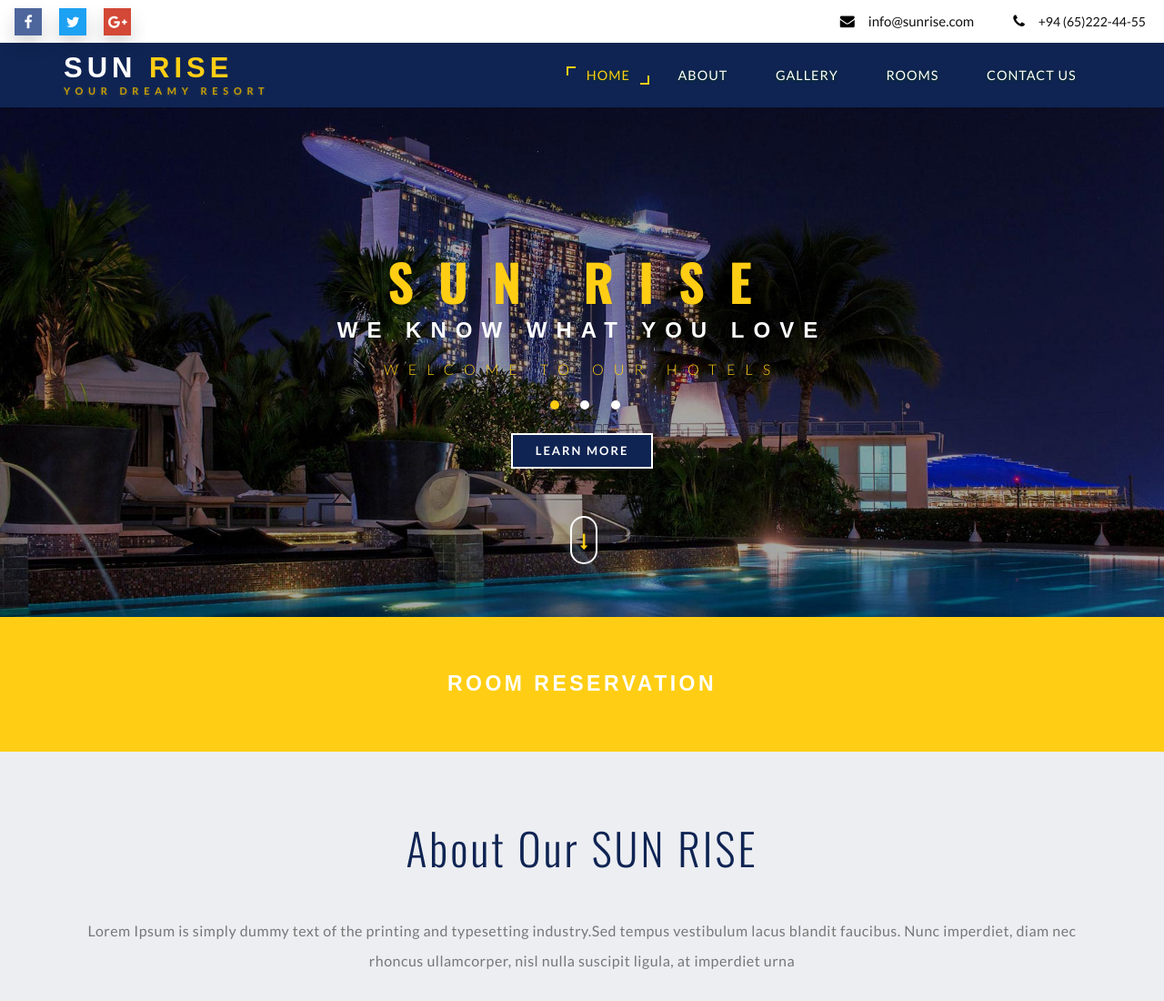
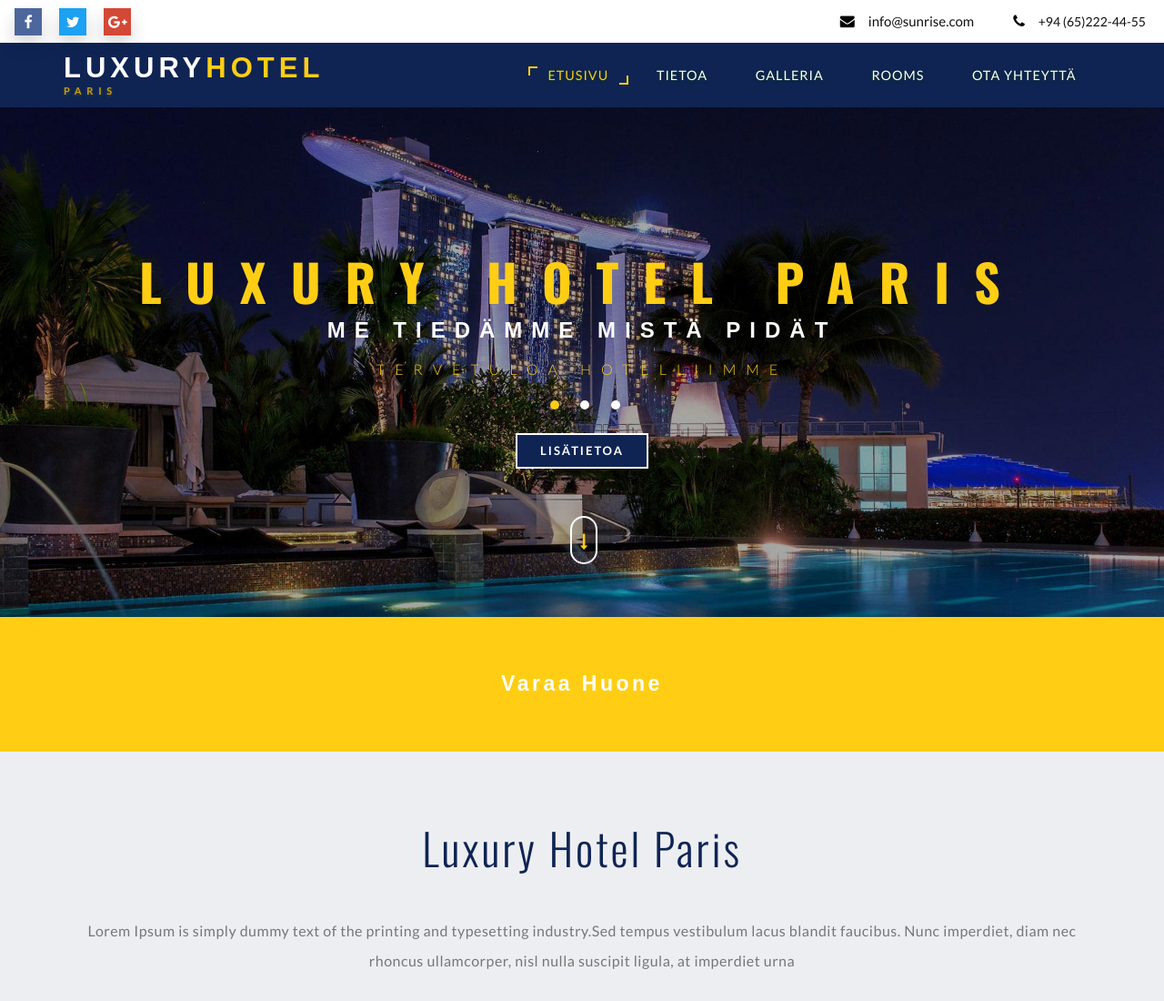
Before and after one commit to hhdigiproj18/hotel, a PHP site: page / in a window 1280 px wide. Shown: the top 1100 px of the page at 91% size. Run offline with PHP 8.4, Linux system fonts and the light colour scheme; some web fonts are replaced.

Commit message:
sisältöä suomennettu
käännöksiä

```diff
--- a/index.php
+++ b/index.php
@@ -55,17 +55,17 @@ include('db.php');
 						<span class="icon-bar"></span>
 						<span class="icon-bar"></span>
 					</button>
-					<h1><a class="navbar-brand" href="index.php">SUN <span>RISE</span><p class="logo_w3l_agile_caption">Your Dreamy Resort</p></a></h1>
+					<h1><a class="navbar-brand" href="index.php">LUXURY<span>HOTEL</span><p class="logo_w3l_agile_caption">PARIS</p></a></h1>
 				</div>
 				<!-- Collect the nav links, forms, and other content for toggling -->
 				<div class="collapse navbar-collapse navbar-right" id="bs-example-navbar-collapse-1">
 					<nav class="menu menu--iris">
 						<ul class="nav navbar-nav menu__list">
-							<li class="menu__item menu__item--current"><a href="index.html" class="menu__link">Home</a></li>
-							<li class="menu__item"><a href="#about" class="menu__link scroll">About</a></li>
-							<li class="menu__item"><a href="#gallery" class="menu__link scroll">Gallery</a></li>
+							<li class="menu__item menu__item--current"><a href="index.html" class="menu__link">Etusivu</a></li>
+							<li class="menu__item"><a href="#about" class="menu__link scroll">Tietoa</a></li>
+							<li class="menu__item"><a href="#gallery" class="menu__link scroll">Galleria</a></li>
                             <li class="menu__item"><a href="#rooms" class="menu__link scroll">Rooms</a></li>
-							<li class="menu__item"><a href="#contact" class="menu__link scroll">Contact Us</a></li>
+							<li class="menu__item"><a href="#contact" class="menu__link scroll">Ota Yhteyttä</a></li>
 						</ul>
 					</nav>
 				</div>
@@ -85,11 +85,11 @@ include('db.php');
 
 							<div class="container">
 								<div class="agileits-banner-info">
-								<h4>SUN RISE</h4>
-									<h3>We know what you love</h3>
-										<p>Welcome to our hotels</p>
+								<h4>Luxury Hotel Paris</h4>
+									<h3>Me tiedämme mistä pidät</h3>
+										<p>Tervetuloa Hotelliimme</p>
 									<div class="agileits_w3layouts_more menu__item">
-				<a href="#" class="menu__link" data-toggle="modal" data-target="#myModal">Learn More</a>
+				<a href="#" class="menu__link" data-toggle="modal" data-target="#myModal">Lisätietoa</a>
 			</div>
 								</div>
 							</div>
@@ -99,11 +99,11 @@ include('db.php');
 						<div class="w3layouts-banner-top w3layouts-banner-top1">
 							<div class="container">
 								<div class="agileits-banner-info">
-								<h4>SUN RISE</h4>
-									<h3>Stay with friends & families</h3>
-										<p>Come & enjoy precious moment with us</p>
+								<h4>Luxury Hotel Paris</h4>
+									<h3>Majoitu ystäviesi & perheen kanssa</h3>
+										<p>Tule & Nauti arvokkaista hetkistä meidän kanssamme</p>
 									<div class="agileits_w3layouts_more menu__item">
-				<a href="#" class="menu__link" data-toggle="modal" data-target="#myModal">Learn More</a>
+				<a href="#" class="menu__link" data-toggle="modal" data-target="#myModal">Lisätietoa</a>
 			</div>
 								</div>
 							</div>
@@ -113,11 +113,11 @@ include('db.php');
 						<div class="w3layouts-banner-top w3layouts-banner-top2">
 							<div class="container">
 								<div class="agileits-banner-info">
-								<h4>SUN RISE</h4>
-								<h3>want luxurious vacation?</h3>
-										<p>Get accommodation today</p>
+								<h4>Luxury Hotel Paris</h4>
+								<h3>Kaipaatko Hieman Luksusta Lomaasi ?</h3>
+										<p>Varaa jo tänään</p>
 									<div class="agileits_w3layouts_more menu__item">
-											<a href="#" class="menu__link" data-toggle="modal" data-target="#myModal">Learn More</a>
+											<a href="#" class="menu__link" data-toggle="modal" data-target="#myModal">lisätietoa</a>
 										</div>
 								</div>
 							</div>
@@ -155,7 +155,7 @@ include('db.php');
 <!-- //Modal1 -->
 <div id="availability-agileits">
 <div class="col-md-12 book-form-left-w3layouts">
-	<a href="admin/reservation.php"><h2>ROOM RESERVATION</h2></a>
+	<a href="admin/reservation.php"><h2>Varaa Huone</h2></a>
 </div>
 
 			<div class="clearfix"> </div>
@@ -165,7 +165,7 @@ include('db.php');
  	<div class="about-wthree" id="about">
 		  <div class="container">
 				   <div class="ab-w3l-spa">
-                            <h3 class="title-w3-agileits title-black-wthree">About Our SUN RISE</h3>
+                            <h3 class="title-w3-agileits title-black-wthree">Luxury Hotel Paris</h3>
 						   <p class="about-para-w3ls">Lorem Ipsum is simply dummy text of the printing and typesetting industry.Sed tempus vestibulum lacus blandit faucibus. Nunc imperdiet, diam nec rhoncus ullamcorper, nisl nulla suscipit ligula, at imperdiet urna</p>
 						   <img src="images/about.jpg" class="img-responsive" alt="Hair Salon">
 										<div class="w3l-slider-img">
@@ -184,11 +184,11 @@ include('db.php');
 
 <!-- Gallery -->
 <section class="portfolio-w3ls" id="gallery">
-		 <h3 class="title-w3-agileits title-black-wthree">Our Gallery</h3>
+		 <h3 class="title-w3-agileits title-black-wthree">Meidän kuvagalleriamme</h3>
 				<div class="col-md-3 gallery-grid gallery1">
 					<a href="images/g1.jpg" class="swipebox"><img src="images/g1.jpg" class="img-responsive" alt="/">
 						<div class="textbox">
-						<h4>SUN RISE</h4>
+						<h4>Luxury Hotel Paris</h4>
 							<p><i class="fa fa-picture-o" aria-hidden="true"></i></p>
 						</div>
 				</a>
@@ -196,7 +196,7 @@ include('db.php');
 				<div class="col-md-3 gallery-grid gallery1">
 					<a href="images/g2.jpg" class="swipebox"><img src="images/g2.jpg" class="img-responsive" alt="/">
 						<div class="textbox">
-						<h4>SUN RISE</h4>
+						<h4>Luxury Hotel Paris</h4>
 							<p><i class="fa fa-picture-o" aria-hidden="true"></i></p>
 						</div>
 				</a>
@@ -204,7 +204,7 @@ include('db.php');
 				<div class="col-md-3 gallery-grid gallery1">
 					<a href="images/g3.jpg" class="swipebox"><img src="images/g3.jpg" class="img-responsive" alt="/">
 						<div class="textbox">
-						<h4>SUN RISE</h4>
+						<h4>Luxury Hotel Paris</h4>
 							<p><i class="fa fa-picture-o" aria-hidden="true"></i></p>
 						</div>
 				</a>
@@ -212,7 +212,7 @@ include('db.php');
 				<div class="col-md-3 gallery-grid gallery1">
 					<a href="images/g4.jpg" class="swipebox"><img src="images/g4.jpg" class="img-responsive" alt="/">
 						<div class="textbox">
-						<h4>SUN RISE</h4>
+						<h4>Luxury Hotel Paris</h4>
 							<p><i class="fa fa-picture-o" aria-hidden="true"></i></p>
 						</div>
 				</a>
@@ -220,7 +220,7 @@ include('db.php');
 				<div class="col-md-3 gallery-grid gallery1">
 					<a href="images/g5.jpg" class="swipebox"><img src="images/g5.jpg" class="img-responsive" alt="/">
 						<div class="textbox">
-						<h4>SUN RISE</h4>
+						<h4>Luxury Hotel Paris</h4>
 							<p><i class="fa fa-picture-o" aria-hidden="true"></i></p>
 						</div>
 					</a>
@@ -228,7 +228,7 @@ include('db.php');
 				<div class="col-md-3 gallery-grid gallery1">
 					<a href="images/g6.jpg" class="swipebox"><img src="images/g6.jpg" class="img-responsive" alt="/">
 						<div class="textbox">
-						<h4>SUN RISE</h4>
+						<h4>Luxury Hotel Paris</h4>
 							<p><i class="fa fa-picture-o" aria-hidden="true"></i></p>
 					   </div>
 				   </a>
@@ -236,7 +236,7 @@ include('db.php');
 				<div class="col-md-3 gallery-grid gallery1">
 					<a href="images/g6.jpg" class="swipebox"><img src="images/g7.jpg" class="img-responsive" alt="/">
 						<div class="textbox">
-						<h4>SUN RISE</h4>
+						<h4>Luxury Hotel Paris</h4>
 							<p><i class="fa fa-picture-o" aria-hidden="true"></i></p>
 					   </div>
 				   </a>
@@ -244,7 +244,7 @@ include('db.php');
 				<div class="col-md-3 gallery-grid gallery1">
 					<a href="images/g6.jpg" class="swipebox"><img src="images/g8.jpg" class="img-responsive" alt="/">
 						<div class="textbox">
-						<h4>SUN RISE</h4>
+						<h4>Luxury Hotel Paris</h4>
 							<p><i class="fa fa-picture-o" aria-hidden="true"></i></p>
 					   </div>
 				   </a>
@@ -252,7 +252,7 @@ include('db.php');
 					<div class="col-md-3 gallery-grid gallery1">
 					<a href="images/g9.jpg" class="swipebox"><img src="images/g9.jpg" class="img-responsive" alt="/">
 						<div class="textbox">
-						<h4>SUN RISE</h4>
+						<h4>Luxury Hotel Paris</h4>
 							<p><i class="fa fa-picture-o" aria-hidden="true"></i></p>
 						</div>
 				</a>
@@ -260,7 +260,7 @@ include('db.php');
 				<div class="col-md-3 gallery-grid gallery1">
 					<a href="images/g10.jpg" class="swipebox"><img src="images/g10.jpg" class="img-responsive" alt="/">
 						<div class="textbox">
-						<h4>SUN RISE</h4>
+						<h4>Luxury Hotel Paris</h4>
 							<p><i class="fa fa-picture-o" aria-hidden="true"></i></p>
 						</div>
 				</a>
@@ -268,7 +268,7 @@ include('db.php');
 				<div class="col-md-3 gallery-grid gallery1">
 					<a href="images/g4.jpg" class="swipebox"><img src="images/g4.jpg" class="img-responsive" alt="/">
 						<div class="textbox">
-						<h4>SUN RISE</h4>
+						<h4>Luxury Hotel Paris</h4>
 							<p><i class="fa fa-picture-o" aria-hidden="true"></i></p>
 						</div>
 				</a>
@@ -276,7 +276,7 @@ include('db.php');
 				<div class="col-md-3 gallery-grid gallery1">
 					<a href="images/g2.jpg" class="swipebox"><img src="images/g2.jpg" class="img-responsive" alt="/">
 						<div class="textbox">
-						<h4>SUN RISE</h4>
+						<h4>Luxury Hotel Paris</h4>
 							<p><i class="fa fa-picture-o" aria-hidden="true"></i></p>
 						</div>
 				</a>
@@ -287,7 +287,7 @@ include('db.php');
 <!-- rooms & rates -->
 <div class="plans-section" id="rooms">
     <div class="container">
-        <h3 class="title-w3-agileits title-black-wthree">Rooms And Rates</h3>
+        <h3 class="title-w3-agileits title-black-wthree">Huoneet & Arvostelut</h3>
         <div class="priceing-table-main">
             <div class="col-md-3 price-grid">
                 <div class="price-block agile">
@@ -390,7 +390,7 @@ include('db.php');
   <!-- visitors -->
 	<div class="w3l-visitors-agile" >
 		<div class="container">
-                 <h3 class="title-w3-agileits title-black-wthree">What other visitors experienced</h3>
+                 <h3 class="title-w3-agileits title-black-wthree">Kokemuksia</h3>
 		</div>
 		<div class="w3layouts_work_grids">
 			<section class="slider">
@@ -503,26 +503,26 @@ include('db.php');
 	<div class="container">
 		<div class="col-lg-6 col-md-6 col-sm-6 contact-w3-agile2" data-aos="flip-left">
 			<div class="contact-agileits">
-				<h4>Contact Us</h4>
-				<p class="contact-agile2">Sign Up For Our News Letters</p>
+				<h4>Registeröidy</h4>
+				<p class="contact-agile2">Registeröidy ja tilaa uutiskirjeemme</p>
 				<form  method="post" name="sentMessage" id="contactForm" >
 					<div class="control-group form-group">
 
-                            <label class="contact-p1">Full Name:</label>
+                            <label class="contact-p1">Koko Nimi:</label>
                             <input type="text" class="form-control" name="name" id="name" required >
                             <p class="help-block"></p>
 
                     </div>
                     <div class="control-group form-group">
 
-                            <label class="contact-p1">Phone Number:</label>
+                            <label class="contact-p1">Puhelin Numero:</label>
                             <input type="tel" class="form-control" name="phone" id="phone" required >
 							<p class="help-block"></p>
 
                     </div>
                     <div class="control-group form-group">
 
-                            <label class="contact-p1">Email Address:</label>
+                            <label class="contact-p1">Sähköposti Osoite:</label>
                             <input type="email" class="form-control" name="email" id="email" required >
 							<p class="help-block"></p>
 
@@ -549,10 +549,10 @@ include('db.php');
 			</div>
 		</div>
 		<div class="col-lg-6 col-md-6 col-sm-6 contact-w3-agile1" data-aos="flip-right">
-			<h4>Connect With Us</h4>
-			<p class="contact-agile1"><strong>Phone :</strong>+94 (65)222-44-55</p>
-			<p class="contact-agile1"><strong>Email :</strong> <a href="mailto:name@example.com">INFO@SUNRISE.COM</a></p>
-			<p class="contact-agile1"><strong>Address :</strong> New Kalmunai Road, Batticaloa, Sri Lanka</p>
+			<h4>Ole Meihin Yhteydessä!</h4>
+			<p class="contact-agile1"><strong>Puhelin :</strong>+94 (65)222-44-55</p>
+			<p class="contact-agile1"><strong>Sähköpostiosoite :</strong> <a href="mailto:name@example.com">INFO@SUNRISE.COM</a></p>
+			<p class="contact-agile1"><strong>Osoite :</strong> Helsinki, Ratapihantie 14, Suomi</p>
 
 			<div class="social-bnr-agileits footer-icons-agileinfo">
 				<ul class="social-icons3">
@@ -569,7 +569,7 @@ include('db.php');
 </section>
 <!-- /contact -->
 			<div class="copy">
-		        <p>© 2017 SUNRISE . All Rights Reserved | Design by <a href="index.php">SUNRISE</a> </p>
+		        <p>© 2018 Luxury Hotel Paris. All Rights Reserved | Design by <a href="index.php">Luxury Hotel Paris</a> </p>
 		    </div>
 <!--/footer -->
 <!-- js -->
```
